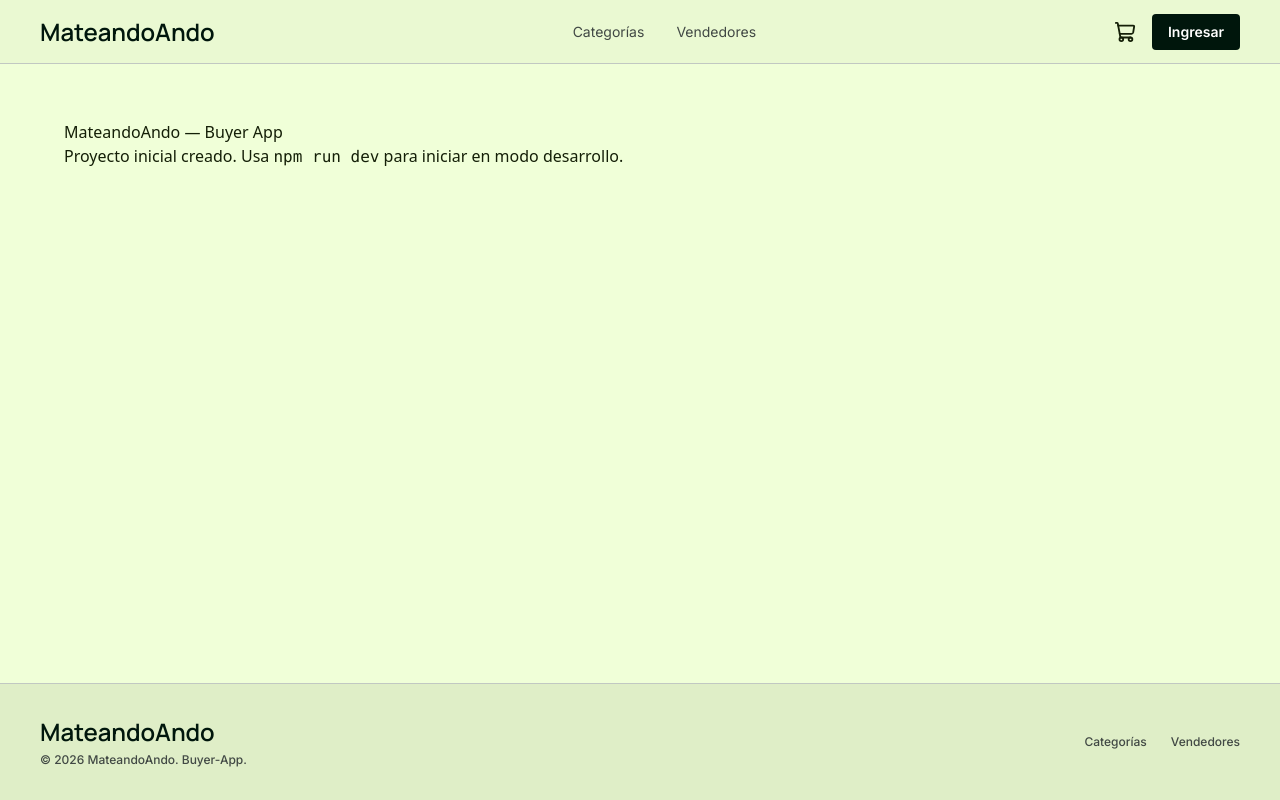
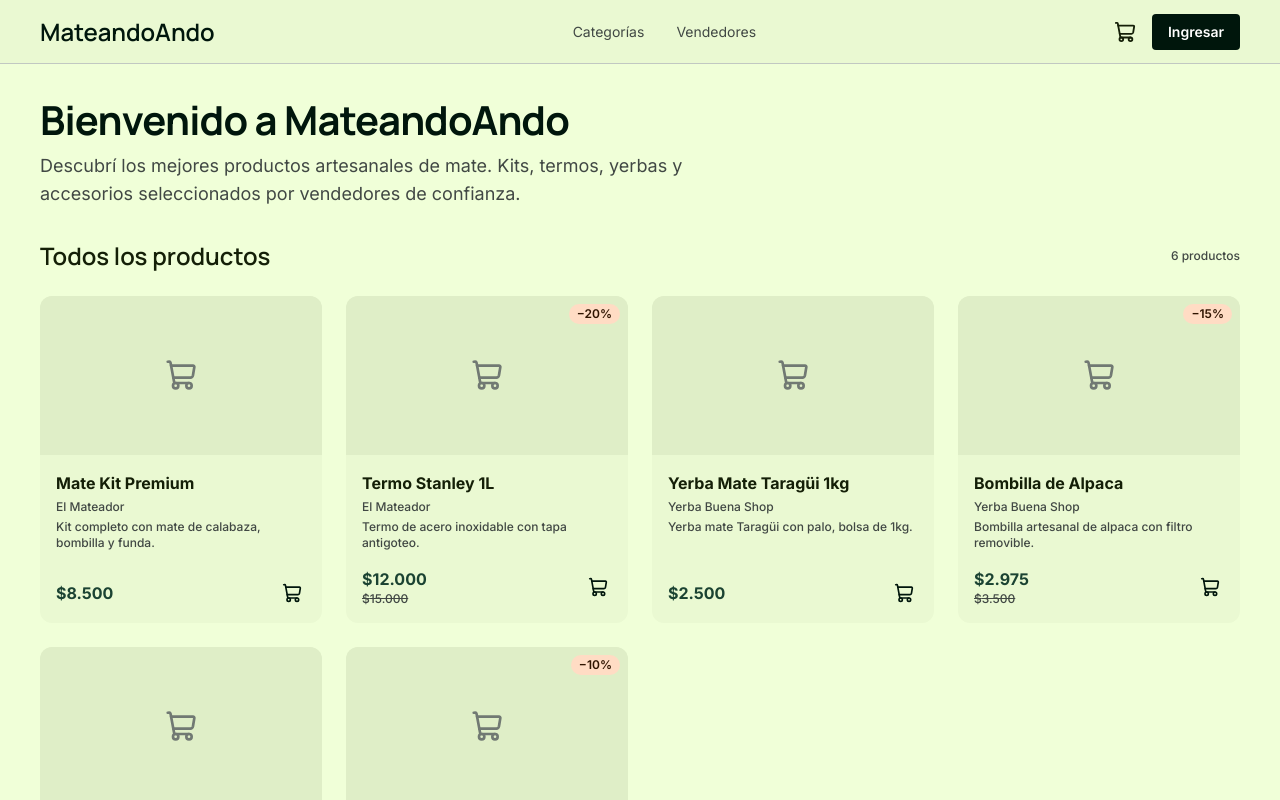
Before and after one commit to IAW-2026/proyecto-c-buyer2-mateandoando, a Next.js app: page / in a window 1280 px wide. Shown: the top 800 px of the page. Built offline with nearby package versions, Linux system fonts and the light colour scheme; no server answers.

Commit message:
Improve home page

```diff
--- a/src/app/(public)/page.tsx
+++ b/src/app/(public)/page.tsx
@@ -1,8 +1,54 @@
-export default function Home() {
-  return (
-    <main style={{ padding: 24, fontFamily: 'system-ui, sans-serif' }}>
-      <h1>MateandoAndo — Buyer App</h1>
-      <p>Proyecto inicial creado. Usa <code>npm run dev</code> para iniciar en modo desarrollo.</p>
-    </main>
+import { sellerService } from '@/services/seller'
+import ProductCard from '@/components/product-card'
+
+export default async function HomePage() {
+  const { items } = await sellerService.getItems()
+
+return (
+    <>
+      <section className="mb-8">
+        <h1 className="text-headline-xl font-headline-xl text-primary mb-2">
+          Bienvenido a MateandoAndo
+        </h1>
+        <p className="text-body-lg font-body-lg text-on-surface-variant max-w-2xl">
+          Descubrí los mejores productos artesanales de mate. Kits, termos, yerbas y accesorios seleccionados por vendedores de confianza.
+        </p>
+      </section>
+
+
+      <section>
+        <div className="flex items-center justify-between mb-6">
+          <h2 className="text-headline-md font-headline-md text-on-surface">
+            Todos los productos
+          </h2>
+          <span className="text-label-sm text-on-surface-variant">
+            {items.length} productos
+          </span>
+        </div>
+
+        {items.length === 0 ? (
+          <div className="flex flex-col items-center justify-center py-20 text-on-surface-variant">
+            <p className="text-body-md">
+              No hay productos disponibles.
+            </p>
+          </div>
+        ) : (
+          <div className="grid grid-cols-1 sm:grid-cols-2 lg:grid-cols-3 xl:grid-cols-4 gap-6">
+            {items.map((item) => (
+              <ProductCard
+                key={item.id_item}
+                id_item={item.id_item}
+                name={item.name}
+                description={item.description}
+                price={item.price}
+                category_name={item.category_name}
+                seller_name={item.seller_name}
+                discount_pct={item.discount_pct}
+              />
+            ))}
+          </div>
+        )}
+      </section>
+    </>
   )
 }
```
